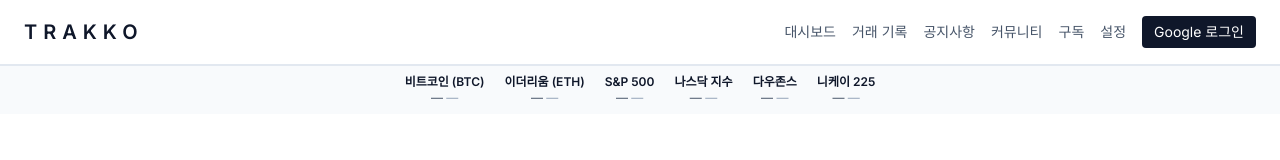
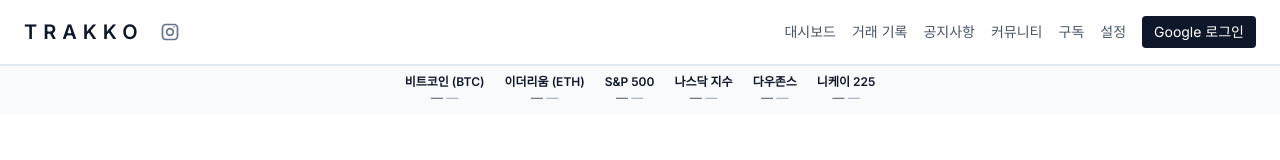
Before and after one commit to Jangmalza/Trakko, a React (Vite) app: page /settings in a window 1280 px wide. Shown: the top 160 px of the page. Built offline with nearby package versions, Linux system fonts and the light colour scheme; no server answers.

Commit message:
헤더 SNS 영역에서 Threads 아이콘 제거

```diff
--- a/src/components/HeaderNavigation.tsx
+++ b/src/components/HeaderNavigation.tsx
@@ -20,12 +20,32 @@ const HeaderNavigation: React.FC = () => {
   return (
     <div className="flex flex-col">
       <nav className="flex items-center justify-between border-b border-slate-200 bg-white px-6 py-4 dark:border-slate-800 dark:bg-slate-950">
+        <div className="flex items-center gap-4">
           <Link
             to="/dashboard"
             className="flex items-center gap-2 font-semibold text-slate-900 dark:text-slate-100"
           >
             <span className="text-xl font-black tracking-[0.3em]">TRAKKO</span>
           </Link>
+          <div className="hidden items-center gap-3 sm:flex">
+            <a
+              href="https://www.instagram.com/"
+              target="_blank"
+              rel="noopener noreferrer"
+              className="text-slate-500 transition hover:text-slate-900 dark:text-slate-400 dark:hover:text-slate-100"
+              aria-label="Trakko Instagram"
+            >
+              <svg
+                xmlns="http://www.w3.org/2000/svg"
+                viewBox="0 0 24 24"
+                className="h-5 w-5"
+                fill="currentColor"
+              >
+                <path d="M7 2C4.243 2 2 4.243 2 7v10c0 2.757 2.243 5 5 5h10c2.757 0 5-2.243 5-5V7c0-2.757-2.243-5-5-5H7zm0 2h10c1.654 0 3 1.346 3 3v10c0 1.654-1.346 3-3 3H7c-1.654 0-3-1.346-3-3V7c0-1.654 1.346-3 3-3zm10 1a1 1 0 100 2 1 1 0 000-2zM12 7a5 5 0 100 10 5 5 0 000-10zm0 2c1.654 0 3 1.346 3 3s-1.346 3-3 3-3-1.346-3-3 1.346-3 3-3z" />
+              </svg>
+            </a>
+          </div>
+        </div>
         <div className="flex items-center gap-4 text-sm">
           <Link to="/dashboard" className="text-slate-600 transition hover:text-slate-900 dark:text-slate-300 dark:hover:text-slate-100">
             대시보드
```
Lines whose indentation alone changed are shown as unchanged.
